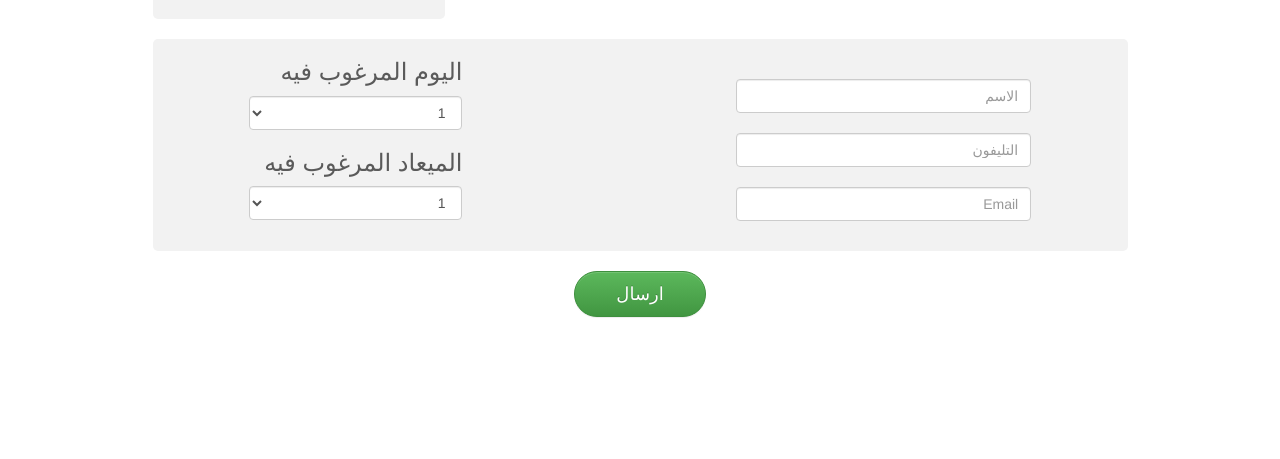
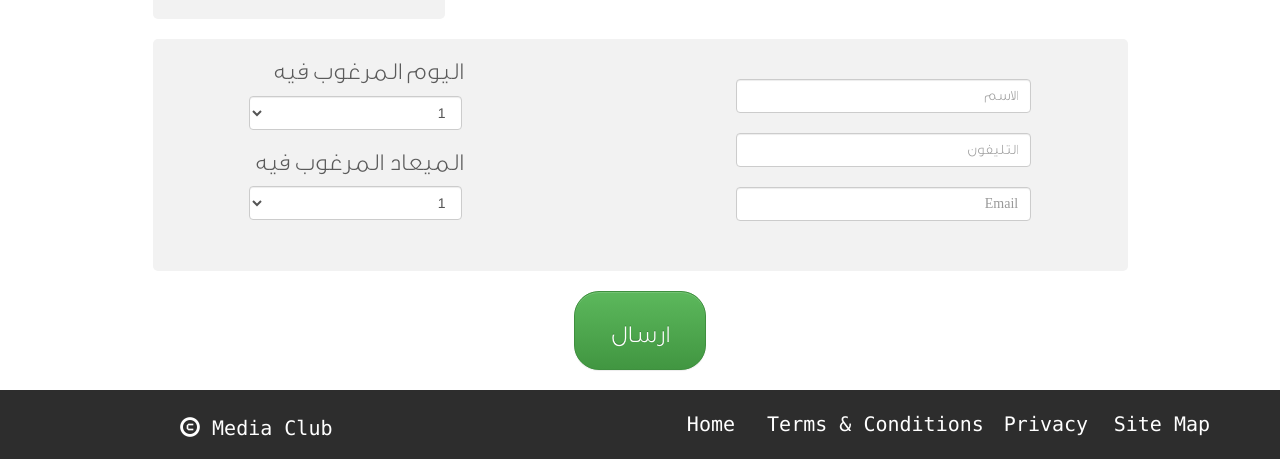
Before and after one commit to armia-talaat/pages, a plain HTML site: page booking.html in a window 1280 px wide. Shown: the part 643-1102 px from the top of the page. Before the commit the page ends 980 px from the top, so only its background shows below. Drawn offline with Linux system fonts and the light colour scheme.

Commit message:
booking.html done

```diff
--- a/booking.html
+++ b/booking.html
@@ -109,7 +109,7 @@
         </div>
         <div class="row" >
             <div class="col-lg-2 col-lg-offset-5">
-             <button type="button" class="btn btn-success btn-lg btn-block">ارسال</button>
+             <button type="button" class="btn btn-success btn-lg btn-block"><h3>ارسال</h3></button>
             </div>
         </div>
         </div>
@@ -118,7 +118,25 @@
         <div class="row" id="footer">
             <div class="container">
                 <div class="row">
-
+                    <div class="col-xs-3"><a href=""><h3>Media Club  <span class="glyphicon glyphicon-copyright-mark"></span> </h3></a></div>
+                    <div class="col-xs-8 col-xs-offset-1">
+                        <a href="">
+                            <h3>
+                                Home
+                            </h3>
+                        </a>
+                        <a href="">
+                            <h3>
+                                Terms & Conditions
+                            </h3>
+                        </a>
+                        <a href="">
+                            <h3>Privacy</h3>
+                        </a>
+                        <a href="">
+                            <h3>Site Map</h3>
+                        </a>
+                    </div>
                 </div>
             </div>
         </div>
--- a/css/LESS/sections.less
+++ b/css/LESS/sections.less
@@ -1,6 +1,12 @@
 /* home */
 h1,h2,h3,p{
 	  direction: rtl;
+}
+h1,h2{
+	font-family: gebold;
+}
+h3,p{
+	font-family: gelight;
 }
 .img-responsive{
 	margin-left:auto;
@@ -133,6 +139,7 @@ div.container{
 	#rdsec{
 		background-color: #f2f2f2;
 			border-radius: 5px;
+			padding-bottom: @body-font-size;
 			margin-top: @body-font-size;
 			color: #5a5a5a;
 			div.col-lg-3{
@@ -152,6 +159,9 @@ div.container{
 				padding-top: @body-font-size;
 				padding-bottom: @baseline;
 				input{
+					&[placeholder]{
+						font-family: gelight;
+					}
 					text-align: right;
 					float: right;
 					margin-top: @body-font-size;
@@ -174,4 +184,60 @@ div.container{
     border-color: #3E8F3E #3E8F3E #3E8F3E;
 }
 
+/* footer */
+@media (max-width: 970px){
+	#footer{
+		h3{
+			margin-left: 0 !important;
+			font-size: 0.7em !important;
+		}
+	}
+}
+#footer{
+	h3{
+		  font-family: consolas;
+	}
+	margin-bottom: 0;
+	padding-bottom: @body-font-size;
+	background-color: #2d2d2d;
+	div.col-xs-3{
+		padding-top: @body-font-size;
+		a{
+			h3{
+		font-size: 1em;
+		color:white;
+		margin-top: 5px;
+  		margin-bottom: 0;
+  		span.glyphicon{
+  			top:2px;
+  		}
+			}
+			&:hover{
+				text-decoration: none;
+				h3{
+					color: #8a8a8a;
+				}
+			}
+		}
+	}
+	div.col-xs-8{
+		text-align: right;
+		padding-top: @body-font-size;
+		a{
+			&:hover{
+				text-decoration: none;
+				h3{
+					color: #8a8a8a;
+				}
+			}
+		h3{
+			font-size: 1em;
+			display: inline;
+			color: white;
+			margin-left:@body-font-size;
+		}
+	}
+	}
+}
+
 /* end of booking */
--- a/css/LESS/typography.less
+++ b/css/LESS/typography.less
@@ -4,3 +4,14 @@ body{
 	color:@body-color;
 	font-size: @body-font-size;
 }
+
+/* fonts */
+
+@font-face {
+    font-family:gebold ;
+    src: url(../fonts/GE_SS_Unique_Bold.otf);
+}
+@font-face {
+    font-family:gelight ;
+    src: url(../fonts/GE_SS_Unique_Light.otf);
+}
```
Also changed, not shown: css/main.css, fonts/GE_SS_Unique_Bold.otf (added), fonts/GE_SS_Unique_Light.otf (added).
